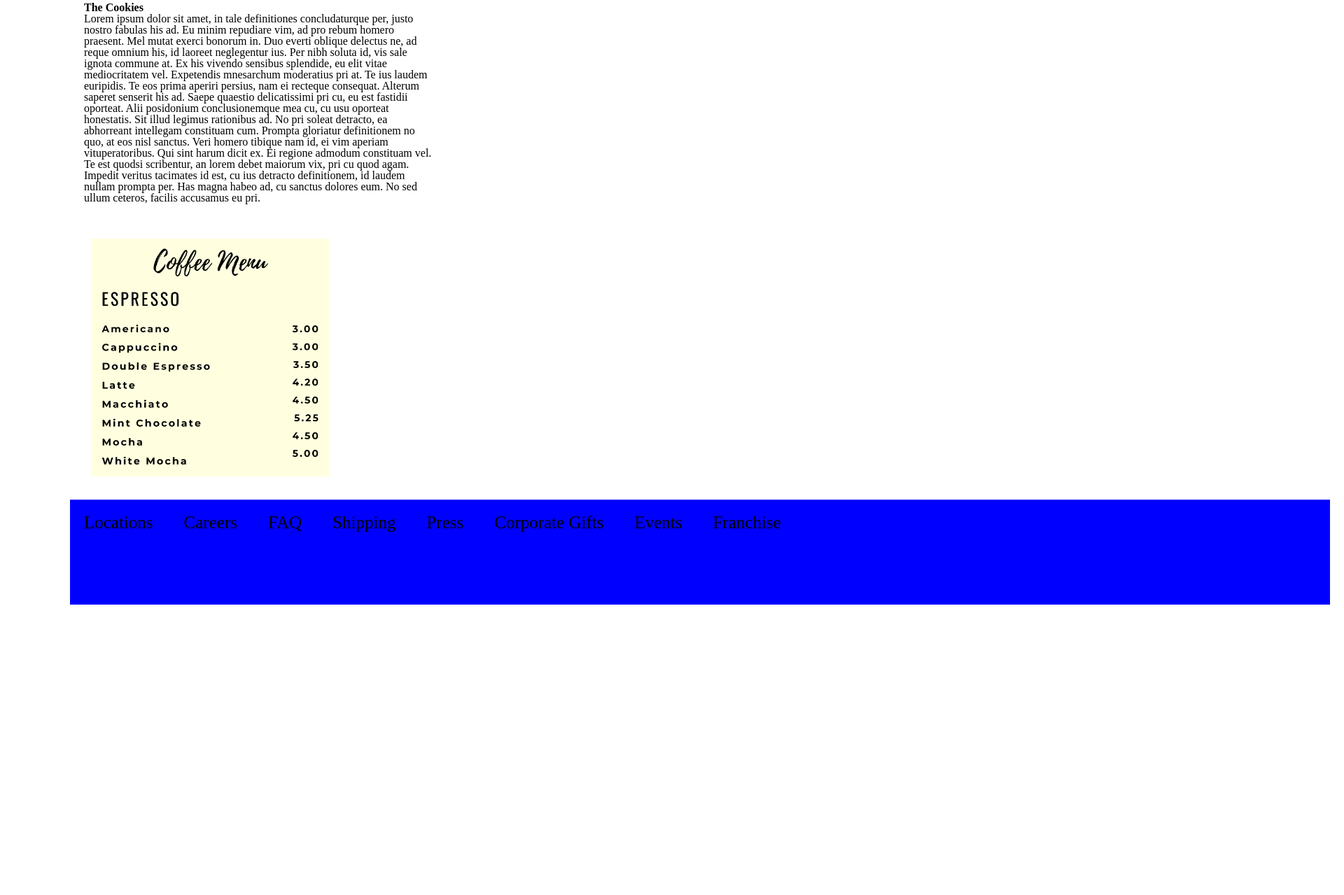
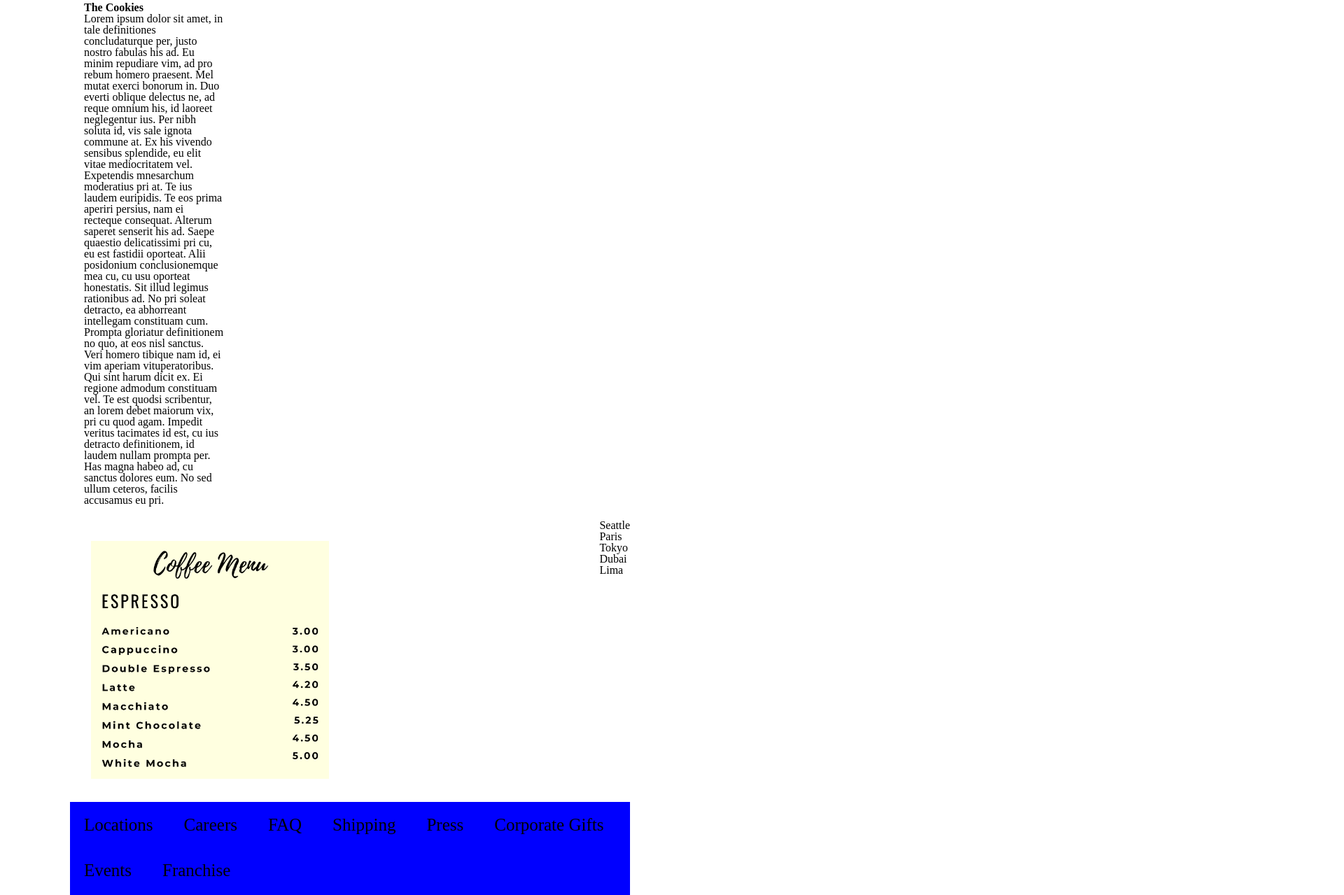
Before and after one commit to MarieReRe/cookie-stand, a plain HTML site: page index.html in a window 1280 px wide. Shown: the part 233-1512 px from the top of the page at 70% size, 1920 px wide, since content can reach past the window. Before the commit the page ends 1097 px from the top, so only its background shows below. Drawn offline with Linux system fonts and the light colour scheme.

Commit message:
making the styling worse

```diff
--- a/css/style.css
+++ b/css/style.css
@@ -28,16 +28,10 @@ header {
 body {
   /* background-color:#FFFFE0; */
   height: 1000px;
-  width: 2000px;
+  width: 1000px;
   padding: 100px;
 }
-main {
-  /* background-color: #FFFFE0; */
-  min-height: 100%;
-  margin-bottom: -100px;
-  overflow: auto;
-  padding-bottom: 100px;
-}
+
 .cookies {
   width: 30%;
   padding: 20px;
@@ -119,3 +113,6 @@ h3 {
 #cafeMenu {
   float: left;
 }
+#locationInformation {
+  float: right;
+}
--- a/index.html
+++ b/index.html
@@ -64,9 +64,20 @@
                 eum. No sed ullum ceteros, facilis accusamus eu pri.</p>
         </div>
 
-        <section id="cafeMenu"></section>
+        <section id="locationInformation">
+            <ul>
+               <li>Seattle</li>
+               <li>Paris</li>
+               <li>Tokyo</li>
+               <li>Dubai</li>
+               <li>Lima</li>
+            </ul>
+
+        </section>
+
+        <section id="cafeMenu">
         <img src="images/CoffeeMenu.png" alt="Coffee Menu">
-
+        </section>
 
 
     </main>
```
